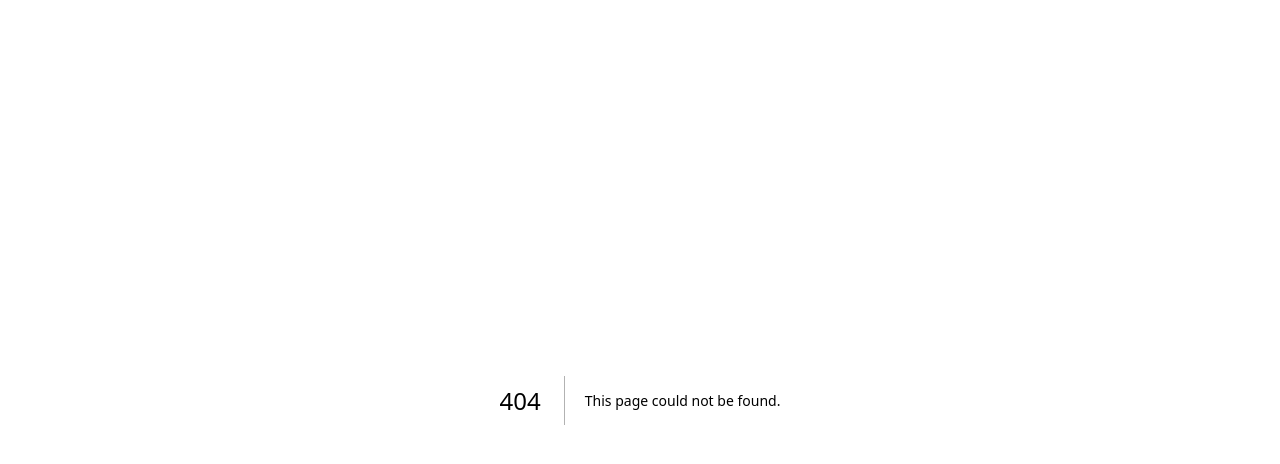
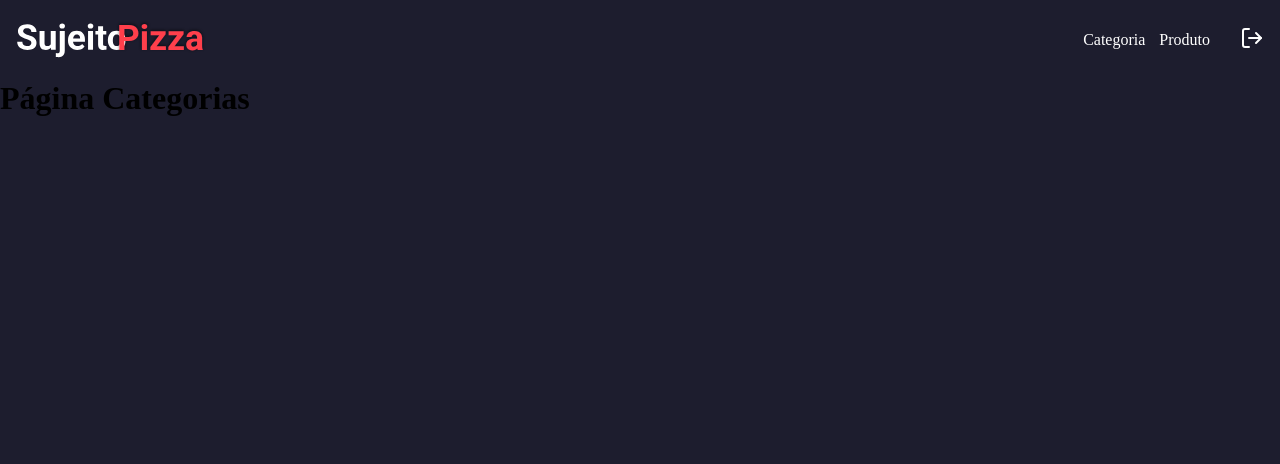
Before and after one commit to dezoliveira/frontend, a Next.js app: page /dashboard/category in a window 1280 px wide. Before the commit this address had no page. Shown: the top 464 px of the page. Built offline with nearby package versions, Linux system fonts and the light colour scheme.

Commit message:
routes linked to page category and product

```diff
--- /dev/null
+++ b/src/app/dashboard/category/page.tsx
@@ -0,0 +1,7 @@
+export default function Category() {
+  return(
+    <main>
+      <h1>Página Categorias</h1>
+    </main>
+  )
+}
```
Also changed, not shown: src/app/dashboard/product/page.tsx (added, +7 -0 lines).
